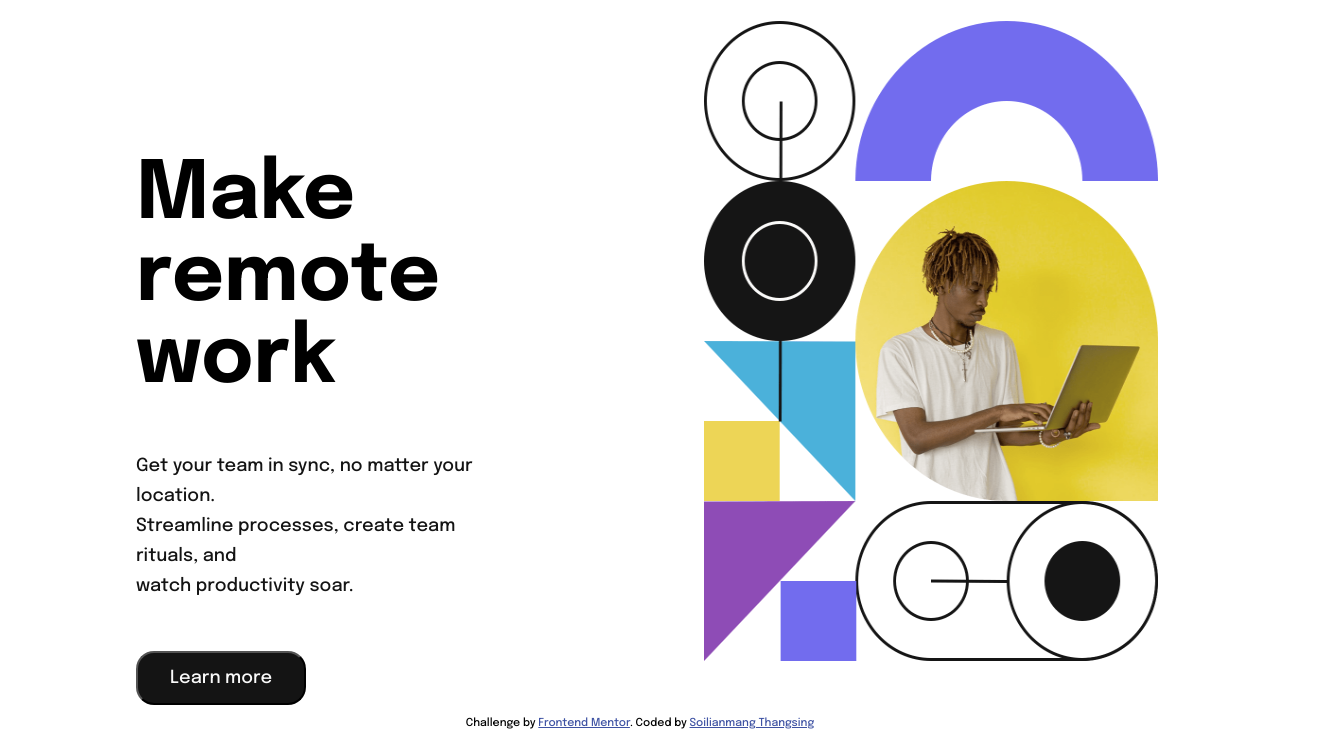
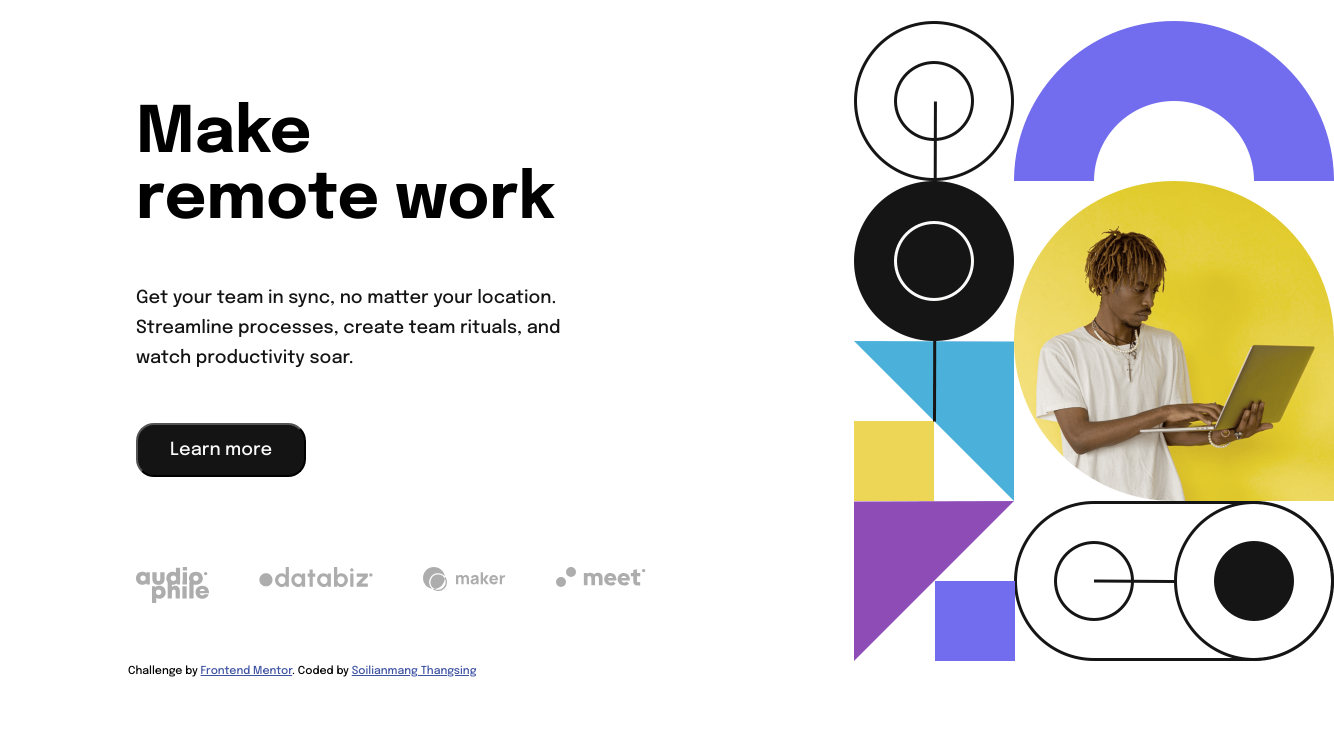
Before and after one commit to soithangsing/Intro-section-with-dropdown-navigation, a plain HTML site: page index.html in a window 1280 px wide. Shown: the part 62-800 px from the top of the page, 1334 px wide, since content can reach past the window. Drawn offline with Linux system fonts and the light colour scheme.

Commit message:
Adjusted main page layout, made image links absolute and changed heading from h1 to p

```diff
--- a/index.html
+++ b/index.html
@@ -25,7 +25,7 @@
         <nav class="nav-bar">
           <div class="nav-section" id="nav-logo-section">
             <img
-              src="/intro-section-with-dropdown-navigation-main/images/logo.svg"
+              src="./intro-section-with-dropdown-navigation-main/images/logo.svg"
               alt=""
             />
           </div>
@@ -79,7 +79,7 @@
           <div class="hero-information">
             <div class="hero-information__text">
               <div class="heading">
-                <h1>Make <br>remote work</h1>
+                <p>Make <br>remote work</p>
               </div>
               <div class="paragraph">
                 <p>
@@ -92,36 +92,37 @@
               </div>
             </div>
 
+          </div>
+          <div class="hero-picture">
+            <img
+              src="./intro-section-with-dropdown-navigation-main/images/image-hero-desktop.png"
+              alt=""
+            />
+          </div>
+
           <div class="hero-clients">
             <div>
-                <img src="intro-section-with-dropdown-navigation-main/images/client-audiophile.svg" alt="" />
+              <img src="./intro-section-with-dropdown-navigation-main/images/client-audiophile.svg" alt="" />
             </div>
             <div>
-                <img src="intro-section-with-dropdown-navigation-main/images/client-databiz.svg" alt="" />
+              <img src="./intro-section-with-dropdown-navigation-main/images/client-databiz.svg" alt="" />
             </div>
             <div>
-                <img src="intro-section-with-dropdown-navigation-main/images/client-maker.svg" alt="" />
+              <img src="./intro-section-with-dropdown-navigation-main/images/client-maker.svg" alt="" />
             </div>
             <div>
-                <img src="intro-section-with-dropdown-navigation-main/images/client-meet.svg" alt="" />
+              <img src="./intro-section-with-dropdown-navigation-main/images/client-meet.svg" alt="" />
             </div>
           </div>
         </div>
-          <div class="hero-picture">
-            <img
-              src="/intro-section-with-dropdown-navigation-main/images/image-hero-desktop.png"
-              alt=""
-            />
-          </div>
-        </div>
       </header>
+    </main>
     <div class="attribution">
       Challenge by
       <a href="https://www.frontendmentor.io?ref=challenge" target="_blank"
         >Frontend Mentor</a
-        >. Coded by <a href="#">Soilianmang Thangsing</a>
+      >. Coded by <a href="https://github.com/soithangsing" target="_blank">Soilianmang Thangsing</a>
     </div>
-    </main>
 
     <script src="script.js"></script>
   </body>
--- a/style.css
+++ b/style.css
@@ -88,20 +88,26 @@ dropdown-content a {
 
 .hero {
     display: grid;
-    height: 87vh;
+    /* height: 87vh; */
     grid-template-columns: 1fr 1fr;
     grid-auto-rows: max-content;
-    grid-gap: 5rem;
+    /* grid-gap: 5rem; */
+    column-gap: 5rem;
+}
+
+.hero-picture {
+    grid-row: 1/3;
+    grid-column: 2/3;
 }
 
 .hero-picture img {
     height: 80vh;
-    width:80%;
+    width:auto;
 }
 
 .hero-information {
-    display: flex;
-    flex-direction: column;
+    /* display: flex; */
+    /* flex-direction: column; */
     /* gap: 100px; */
     /* align-content: centermargin: 0;
 /* padding: 0;;
@@ -111,13 +117,18 @@ dropdown-content a {
 .hero-clients {
     display: flex;
     margin: 0rem 3rem 2rem 3rem;
-    padding: 5rem 5rem 2rem 5rem;
+    padding: 0rem 5rem;
+    gap: 50px;
+}
+
+.hero-clients img {
+height: auto;
+max-width: max-content ;
 }
 
 .hero-information__text {
     margin: 0rem 3rem 2rem 3rem;
     padding: 5rem 5rem 2rem 5rem;
-    /* justify-self:end; */
     display: flex;
     flex-direction: column;
     gap: 2rem;
@@ -139,7 +150,24 @@ font-weight: 700;
     font-family: 'Epilogue', sans-serif;
 }
 
+#learn-more-button:hover {
+    cursor: pointer;
+}
+
 .paragraph {
     line-height: 30px;
     color: var(--almost-black);
 }
+
+.heading p{
+    font-size: 4rem;
+    padding: 0;
+    margin: 0;
+    font-weight: 700;
+}
+
+.attribution {
+    margin-left: 1rem;
+    padding-left: 6.5rem;
+    text-align: start;
+}
```
Lines whose indentation alone changed are shown as unchanged.
